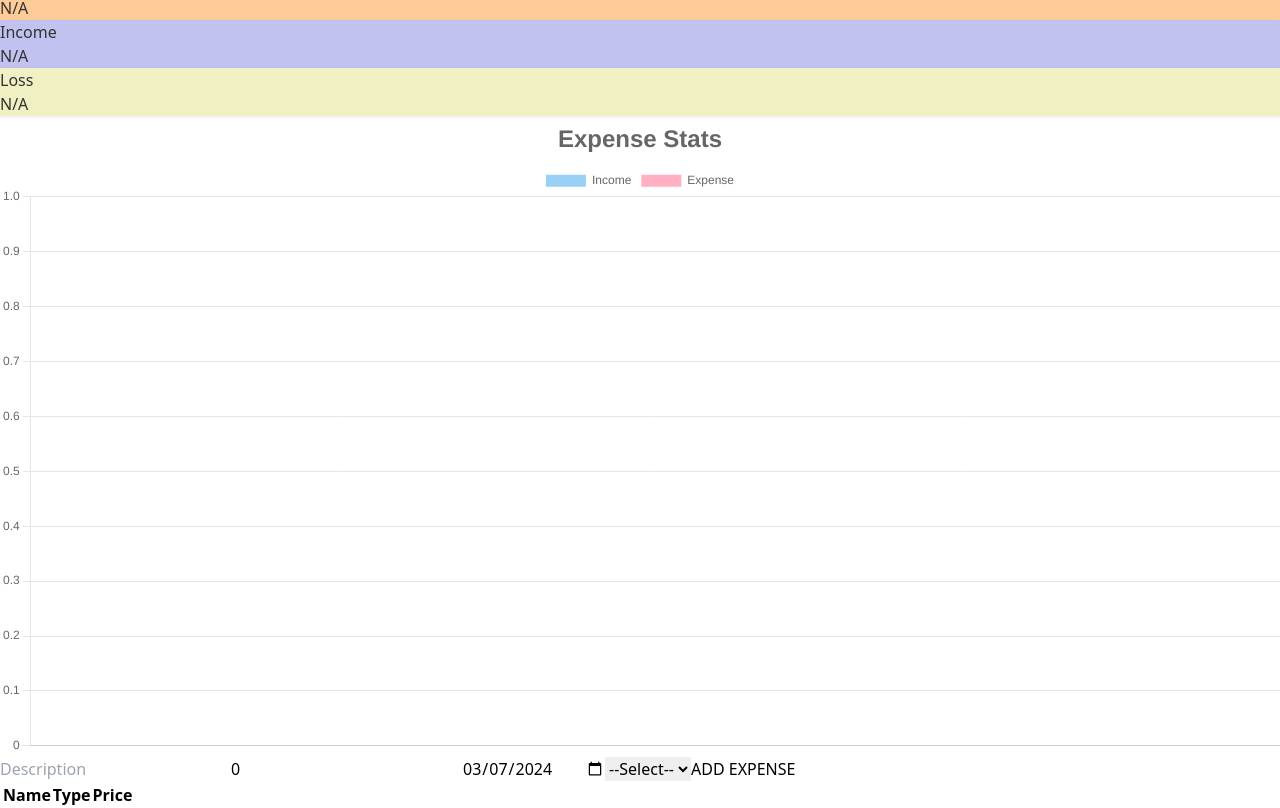
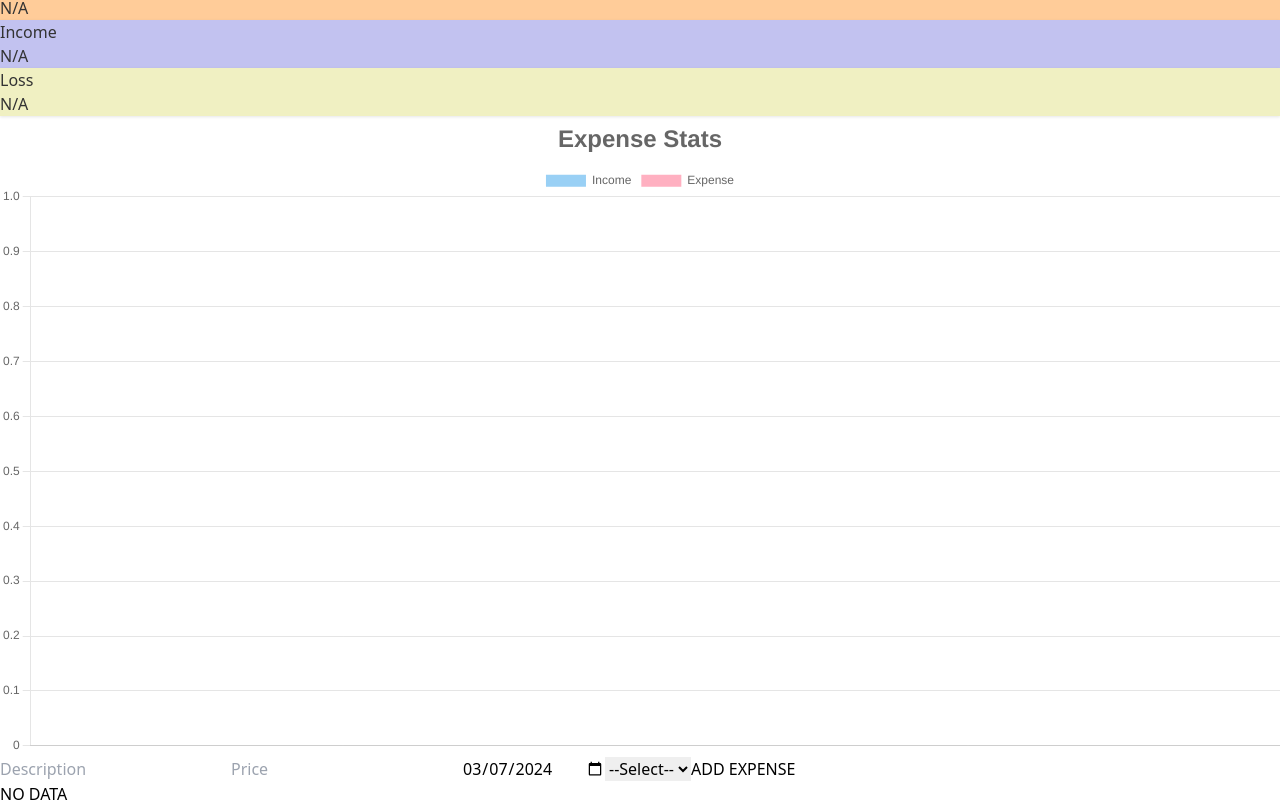
Before and after one commit to NHeroOP/Expense-Tracker, a React (Vite) app: page / in a window 1280 px wide. Shown: the part 299-1107 px from the top of the page. Built offline with nearby package versions, Linux system fonts and the light colour scheme.

Commit message:
Some fix

```diff
--- a/src/App.jsx
+++ b/src/App.jsx
@@ -53,7 +53,7 @@ export default function App() {
       <div className="bg-white mb-4 mx-8 p-4 rounded-3xl">
         <ExpenseStats />
       </div>
-      <div className="px-4 flex flex-col gap-4">
+      <div className="px-4 flex flex-col gap-4 bg-white w-full shadow-2xl py-4 rounded-3xl mb-4">
         <AddExpense />
         <ExpenseList />
       </div>
--- a/src/Components/ExpenseList.jsx
+++ b/src/Components/ExpenseList.jsx
@@ -7,8 +7,8 @@ import { removeExpenseData } from '../redux/features/dataSlice';
 
 export default function ExpenseList() {
   const expenseData = useSelector((state) => state.expenseData.expData)
-
-  return (
+  if(expenseData.length > 0) {
+    return(
       <table className="w-full bg-white shadow-2xl mb-4">
         <thead>
           <tr className="grid grid-cols-12 w-full py-2 font-[600] text-xl bg-gray-300">
@@ -26,6 +26,16 @@ export default function ExpenseList() {
         </tbody>
       </table>
     )
+  } else {
+    console.log("no data");
+    return (
+      <div className="w-full text-center" >
+        <h1 className="text-bold text-2xl">
+          NO DATA
+        </h1>
+      </div>
+    )
+  }
 }
 
 function ExpenseItem({ name, date, isIncome, price, id }) {
--- a/src/Pages/Transactions/AddExpense.jsx
+++ b/src/Pages/Transactions/AddExpense.jsx
@@ -7,7 +7,7 @@ export default function AddExpense() {
 
   const [type, setType] = useState("")
   const [date, setDate] = useState(dateObj.toISOString().substring(0, 10));
-  const [price, setPrice] = useState(0)
+  const [price, setPrice] = useState()
   const [name, setName] = useState("")
   const dispatch = useDispatch()
 
```
Lines whose indentation alone changed are shown as unchanged.
